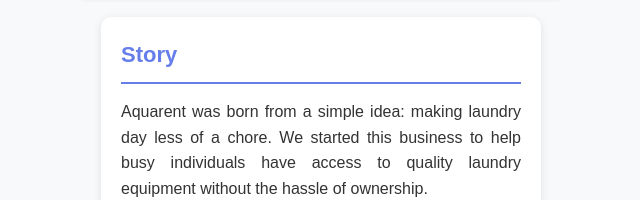
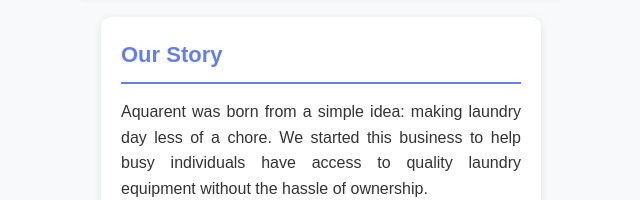
Before and after one commit to joyboyy23/Aquarent, a plain HTML site: page services.html in a window 1280 px wide. Shown: the part 227-427 px from the top of the page, 319-959 px from the left. Drawn offline with Linux system fonts and the light colour scheme.

Commit message:
Correct section heading from "Story" to "Our Story" in services.html

```diff
--- a/services.html
+++ b/services.html
@@ -24,7 +24,7 @@
 
     <main>
         <section class="about">
-            <h2>Story</h2>
+            <h2>Our Story</h2>
             <p>Aquarent was born from a simple idea: making laundry day less of a chore. We started this business to help busy individuals have access to quality laundry equipment without the hassle of ownership.</p>
             <p>What makes us different? We offer flexible rental options, well-maintained equipment, and a commitment to making your laundry experience as smooth as possible.</p>
         </section>
```
